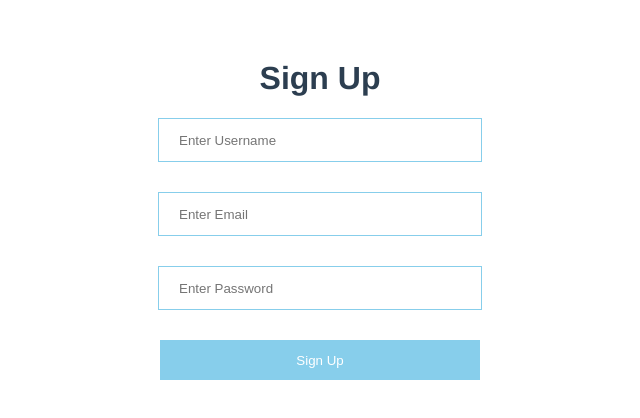
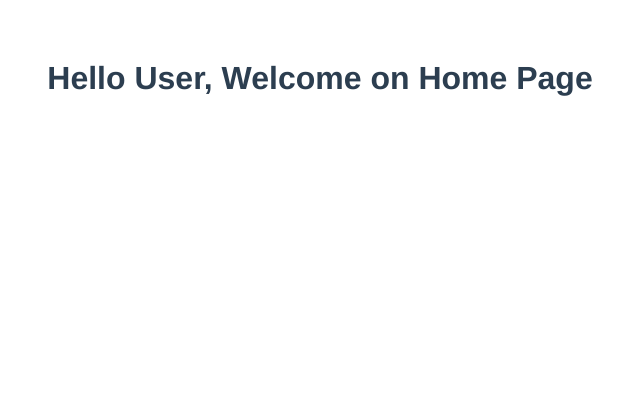
Before and after one commit to honnage/vue-login, a Vue app: page / in a window 1280 px wide. Shown: the top 418 px of the page, without its empty margins (320-960 px from the left). Built offline with nearby package versions, Linux system fonts and the light colour scheme; sample sign-in values are in the browser's storage.

Commit message:
Complete Sign Page and Redirections

```diff
--- a/package.json
+++ b/package.json
@@ -10,7 +10,8 @@
   "dependencies": {
     "axios": "^0.21.4",
     "core-js": "^3.6.5",
-    "vue": "^3.0.0"
+    "vue": "^3.0.0",
+    "vue-router": "^4.0.11"
   },
   "devDependencies": {
     "@vue/cli-plugin-babel": "~4.5.0",
--- a/src/App.vue
+++ b/src/App.vue
@@ -1,14 +1,11 @@
 <template>
-  <SignUp />
+<router-view />
 </template>
 
 <script>
-import SignUp from './components/SignUp.vue'
 export default {
   name: 'App',
-  components:{
-    SignUp
-  }
+
 }
 </script>
 
--- /dev/null
+++ b/src/components/Home.vue
@@ -0,0 +1,21 @@
+<template>
+  <h1>Hello {{ name }} User, Welcome on Home Page</h1>
+</template>
+<script>
+// import axios from "axios";
+export default {
+  name: "Home",
+  mounted() {
+    let user = localStorage.getItem("user-info");
+    if (!user) {
+      this.$router.push({ name: "SignUp" });
+    }
+  },
+};
+</script>
+<style>
+td {
+  width: 160px;
+  height: 40px;
+}
+</style>
--- a/src/components/SignUp.vue
+++ b/src/components/SignUp.vue
@@ -1,43 +1,50 @@
 <template>
   <h1>Sign Up</h1>
   <div class="register">
-        <input type="text" v-model="username" placeholder="Enter Username">
-        <input type="text" v-model="email" placeholder="Enter Email">
-        <input type="text" v-model="password" placeholder="Enter Password">
+    <input type="text" v-model="username" placeholder="Enter Username" />
+    <input type="text" v-model="email" placeholder="Enter Email" />
+    <input type="text" v-model="password" placeholder="Enter Password" />
     <button v-on:click="signUp">Sign Up</button>
   </div>
 </template>
 <script>
-import axios from 'axios'
+import axios from "axios";
 export default {
-   name:"SingUp",
-   data(){
-       return{
-           username:'',
-           email:'',
-           password:'',
-       }
+  name: "SingUp",
+  data() {
+    return {
+      username: "",
+      email: "",
+      password: "",
+    };
   },
-   methods:{
-        async signUp(){
-           let result = await axios.post("http://localhost:3000/users",{
-               username:this.username,
-               email:this.email,
-               password:this.password,
+  methods: {
+    async signUp() {
+      let result = await axios.post("http://localhost:3000/users", {
+        username: this.username,
+        email: this.email,
+        password: this.password,
       });
 
       console.warn(result);
-           if(result.status == 201){
-               localStorage.setItem("user-info", JSON.stringify(result.data))
-               this.$router.push({name:"Home"})
+      if (result.status == 201) {
+        localStorage.setItem("user-info", JSON.stringify(result.data));
+        this.$router.push({ name: "Home" });
       }
+    },
+  },
+  mounted() {
+    let user = localStorage.getItem("user-info");
+    if (user) {
+      this.$router.push({ name: "Home" });
     }
-   }
-}
+  },
+};
 </script>
 
 <style>
-.register input, .login input, .add input {
+.register input,
+.login input {
   width: 300px;
   height: 40px;
   padding-left: 20px;
@@ -47,7 +54,8 @@
   margin-left: auto;
   border: 1px solid skyblue;
 }
-.register button, .login button, .add button {
+.register button,
+.login button {
   width: 320px;
   height: 40px;
   border: 1px solid skyblue;
--- a/src/main.js
+++ b/src/main.js
@@ -1,4 +1,4 @@
 import { createApp } from 'vue'
 import App from './App.vue'
-
-createApp(App).mount('#app')
+import router from './routers'
+createApp(App).use(router).mount('#app')
--- /dev/null
+++ b/src/routers.js
@@ -0,0 +1,23 @@
+import Home from "./components/Home.vue";
+import SignUp from "./components/SignUp.vue";
+import { createRouter, createWebHistory } from "vue-router";
+
+const routes = [
+    {
+        name: "Home",
+        component: Home,
+        path: "/"
+    },
+    {
+        name: "SignUp",
+        component: SignUp,
+        path: "/Sign-up"
+    },
+];
+
+const router = createRouter({
+    history:createWebHistory(),
+    routes
+})
+
+export default router;
```
Also changed, not shown: 1 other file (tests, documents, lock files or other folders). Lines whose indentation alone changed are shown as unchanged.
